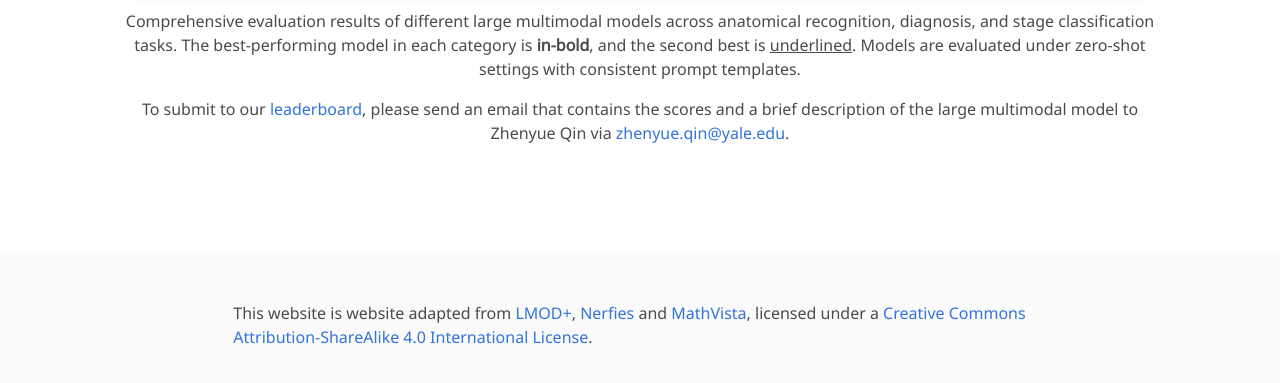
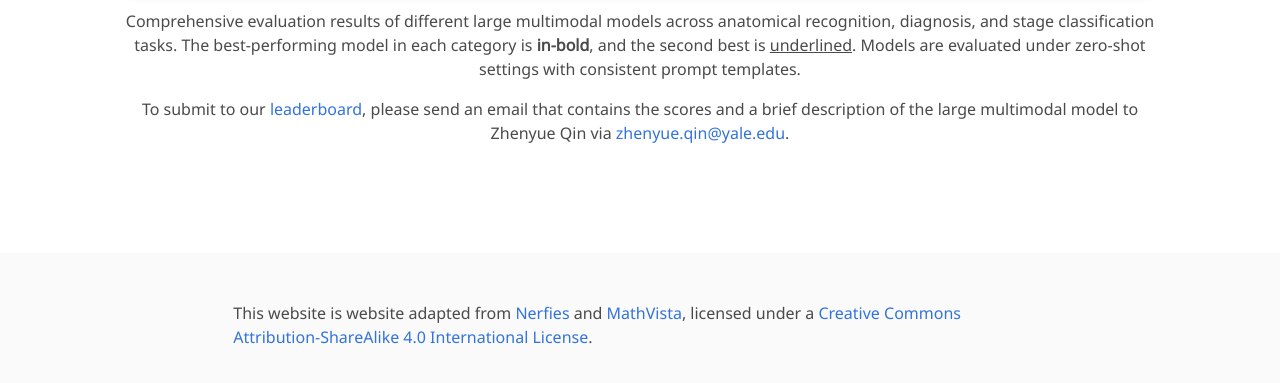
Before and after one commit to YinYuBB/LMOD, a plain HTML site: page index.html in a window 1280 px wide. Shown: the part 8016-8399 px from the top of the page. Drawn offline with nearby package versions, Linux system fonts and the light colour scheme; some icons are missing; a web font is replaced by a local one.

Commit message:
Update project

```diff
--- a/index.html
+++ b/index.html
@@ -1295,7 +1295,7 @@
       <div class="column is-8">
         <div class="content">
           <p>
-            This website is website adapted from <a href="https://lmod-benchmark.github.io/">LMOD+</a>, <a
+            This website is website adapted from <a
               href="https://nerfies.github.io/">Nerfies</a> and <a href="https://mathvista.github.io/">MathVista</a>,
             licensed under a <a rel="license" href="http://creativecommons.org/licenses/by-sa/4.0/">Creative
               Commons Attribution-ShareAlike 4.0 International License</a>.
```
